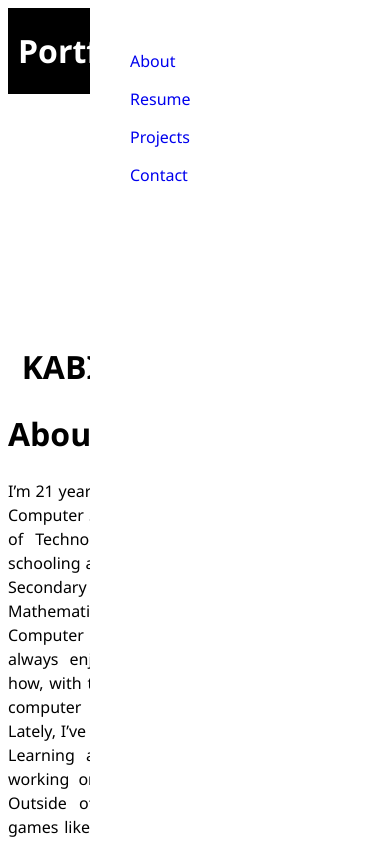
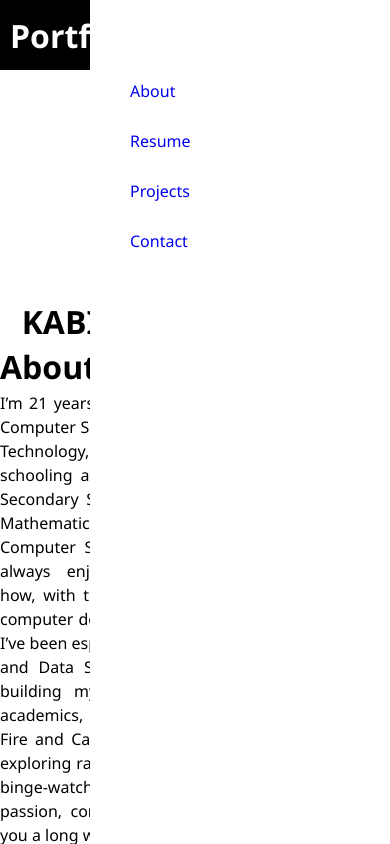
Before and after one commit to kabindrabohara078/portfolio, a React app: page / in a window 390 px wide. Both pictures are taken after a click on the element 352 px from the left and 50 px from the top of the page. Shown: the top 844 px of the page. Built offline with nearby package versions, Linux system fonts and the light colour scheme; the HTML template or start-up script is replaced by a standard one.

Commit message:
contact added[mobile]v2

```diff
--- a/src/App.css
+++ b/src/App.css
@@ -1,3 +1,8 @@
+*{
+  /* padding: 0; */
+  margin: 0;
+}
+
 /* THIS IS MOBILE VERSION OF THE MAIN APP */
 /* ========================MAIN-APP======================== */
 .app-main{
@@ -5,6 +10,7 @@
   grid-template-rows: auto 1fr auto;
   min-height: 100vh;
   position: relative;
+
 }
 
 
--- a/src/App.jsx
+++ b/src/App.jsx
@@ -22,6 +22,8 @@ const App = () => {
       <Header menu={menu} setMenu={setMenu}/>
       </div>
 
+
+
       {menu &&
         <div className="menu-container">
 
@@ -29,7 +31,7 @@ const App = () => {
         </div>
       }
 
-      <div className="content">
+      <div className="content"  onClick={() => setMenu(false)}>
       <Routes>
         <Route path='/' element={<About/>}/>
         <Route path='/resume' element={<Resume/>}/>
--- a/src/components/Components.css
+++ b/src/components/Components.css
@@ -24,10 +24,19 @@ span{
     display: flex;
     justify-content: space-between;
     background-color: black;
+    height: 70px;
+
 }
 .header-left a{
+    text-decoration: none;
+}
+.header-left a h1{
+    height: 100%;
     color: white;
     text-decoration: none;
+    display: flex;
+    justify-content: center;
+    align-items: center;
     /* color: black; */
 }
 .header-left a h1{
@@ -43,6 +52,17 @@ span{
     height: 100px;
 }
 /* ==============================HEADER END===================================== */
+
+/* ===========================menu */
+.menu-main .list ul{
+    gap: 200px;
+    height: 50px;
+    padding-left: 20px;
+}
+
+.menu-main .list{
+    margin-top: 80px;
+}
 
 
 
--- a/src/components/Header.jsx
+++ b/src/components/Header.jsx
@@ -7,7 +7,7 @@ const Header = (props) => {
   return (
     <div className='header-main'>
 
-        <div className="header-left"><Link to='/'>
+        <div className="header-left"><Link to='/' onClick={() => setMenu(false)}>
             <h1>Portfolio</h1>
         </Link>
         </div>
--- a/src/components/Menu.jsx
+++ b/src/components/Menu.jsx
@@ -7,19 +7,33 @@ const Menu = (props) => {
     <div className='menu-main'>
 
         <div className="list">
+
+            <ul>
+
+
+
             <ul><Link onClick={()=>{
                 props.setMenu(!props.menu)
             }} to='/'>About</Link></ul>
+
+
             <ul><Link onClick={()=>{
                 props.setMenu(!props.menu)
             }} to='/resume'>Resume</Link></ul>
+
+
             <ul><Link onClick={()=>{
                 props.setMenu(!props.menu)
             }} to='/projects'>Projects</Link></ul>
+
+
             <ul><Link onClick={()=>{
                 props.setMenu(!props.menu)
             }} to='/contacts'>Contact</Link></ul>
 
+
+
+            </ul>
         </div>
 
     </div>
--- a/src/pages/About.jsx
+++ b/src/pages/About.jsx
@@ -18,6 +18,7 @@ const About = () => {
                     I’m 21 years old and currently in my final year of Computer Science & Engineering at SNS College of Technology, Coimbatore. I completed my schooling at Mount Carmel Matriculation Higher Secondary School in 2023, with a background in Mathematics and Computer Science. I chose Computer Science and Engineering because I’ve always enjoyed programming—it’s fascinating how, with the right knowledge, you can make a computer do almost anything you imagine. Lately, I’ve been especially interested in Machine Learning and Data Science, and I’m actively working on building my skills in these areas. Outside of academics, I enjoy battle royale games like Free Fire and Call of Duty. I also like reading articles, exploring random YouTube content, traveling, and binge-watching series. I strongly believe that passion, combined with determination, can take you a long way.
                 </p>
             </div>
+            <br />
 
             <div className="keywords">
                 <h1>Few Keywords that define me</h1> <br className='bracket' />
@@ -26,6 +27,8 @@ const About = () => {
                     <li>2. Team Leader</li>
                     <li>3. Optimistic Thinker</li>
                 </ul>
+
+                <br /><br />
             </div>
 
 
```
